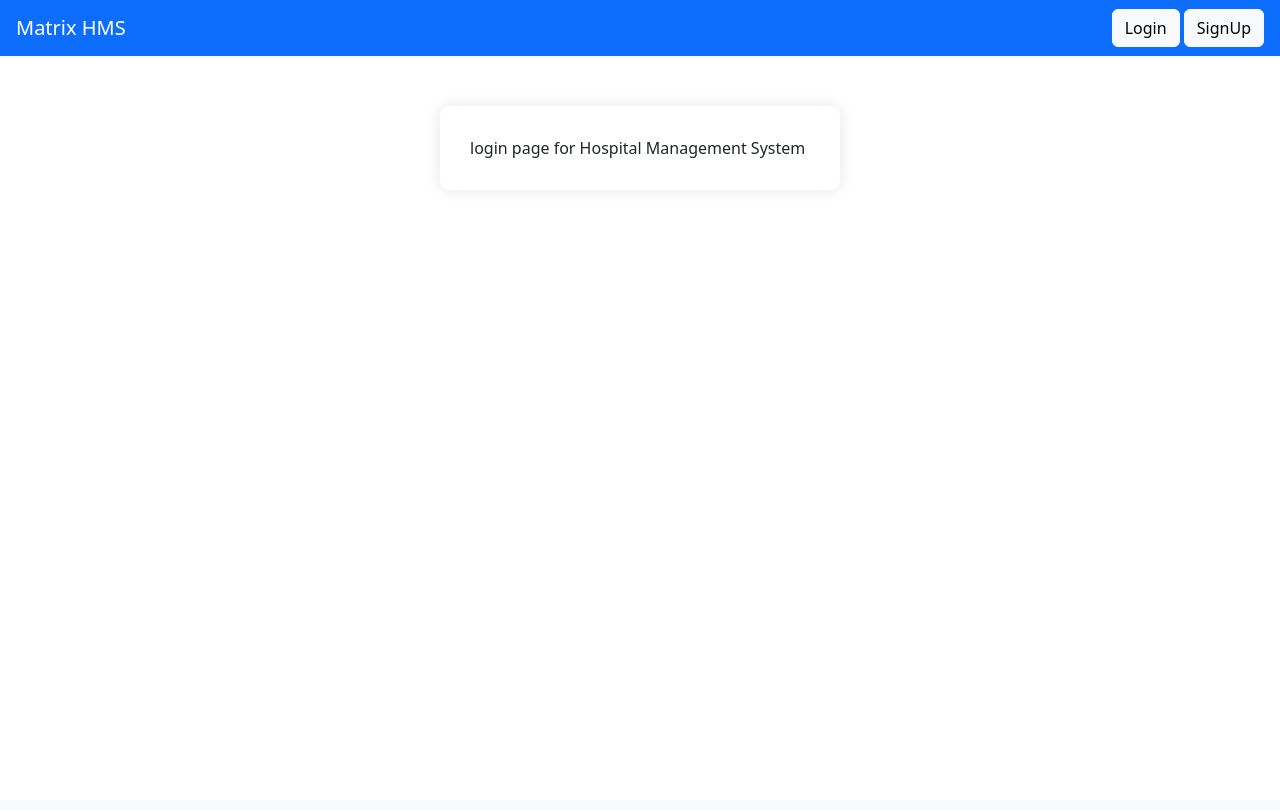
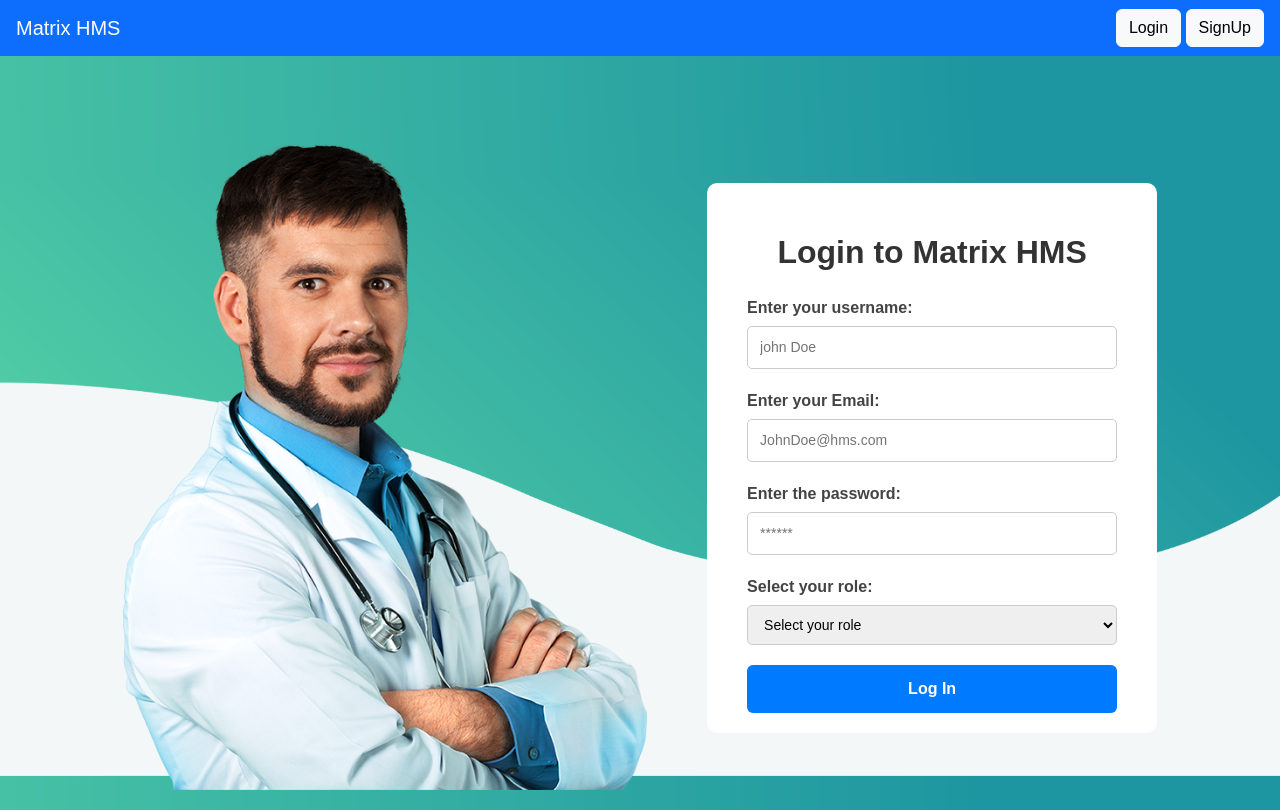
Before and after one commit to 24f3004415/Hospital-Management-System, a Flask app: page /login in a window 1280 px wide. Before the commit the page ends 158 px from the top, so only its background shows below. Run offline with Flask 3, Linux system fonts and the light colour scheme.

Commit message:
login page design

```diff
--- a/app.py
+++ b/app.py
@@ -1,5 +1,5 @@
 # app.py
-from flask import Flask, redirect, url_for,render_template
+from flask import Flask, redirect, url_for,render_template,request,session,flash
 from models import db, User, Doctor, Patient, Department, Appointment, DoctorAvailability, PatientHistory, Treatment
 
 app = Flask(__name__)
@@ -19,15 +19,41 @@ def landing_page():
     return render_template('landing.html')
 
 
-@app.route('/login')
+@app.route('/login', methods=['GET', 'POST'])
 def login():
-    return render_template('login.html')
+    if request.method == 'GET':
+        return render_template('login.html')
+
+    if request.method == 'POST':
+        user_name = request.form.get('user_name')
+        user_email = request.form.get('user_email')
+        user_password = request.form.get('user_password')
+        user_role = request.form.get('user_role')
+
+        user = User.query.filter_by(user_email=user_email).first()
+
+        if user:
+            flash(f'Welcome, {user.user_name}!')
+
+            if user.user_role == 'admin':
+                return redirect(url_for('admin_dashboard'))
+            elif user.user_role == 'doctor':
+                return redirect(url_for('doctor_dashboard'))
+            elif user.user_role == 'patient':
+                return redirect(url_for('patient_dashboard'))
+        else:
+            flash('Invalid credentials. Please try again.')
+
 
 
 @app.route('/signup')
 def signup():
     return render_template('signup.html')
 
+@app.route('/admin_dashboard')
+def admin_dashboard():
+    return render_template('AdminUI/admin_dashboard.html')
+
 
 
 
--- /dev/null
+++ b/templates/AdminUI/admin_dashboard.html
@@ -0,0 +1 @@
+This is admin's Dashboard
--- a/templates/login.html
+++ b/templates/login.html
@@ -4,23 +4,125 @@
 
 {% block style %}
 <style>
+    body {
+        background-color: #f4f7f8;
+        font-family: Arial, sans-serif;
+        background-image: url('/static/images/background.png');
+        height: 92.3vh;
+        background-size: cover;
+    }
+
+    .login-wrapper {
+        display: flex;
+        justify-content: center;
+        align-items: center;
+        gap: 60px;
+        max-width: 900px;
+        margin: 50px auto;
+        padding: 20px;
+    }
+
+    .doctor-image img {
+        height: 83vh;
+        width: auto;
+    }
+
     .login-container {
-        max-width: 400px;
-        margin: 50px auto;
-        padding: 30px;
-        box-shadow: 0 0 15px rgba(0, 0, 0, 0.1);
+
+        min-width: 450px;
+        height: 550px;
+        padding: 30px 40px;
         border-radius: 10px;
         background-color: white;
+        text-align: center;
     }
 
-    .login-form input {
-        margin-bottom: 15px;
+    .login-container h2 {
+        margin-bottom: 25px;
+        color: #333;
+        font-weight: 600;
+    }
+
+    form {
+        text-align: left;
+    }
+
+    label {
+        display: block;
+        margin-bottom: 6px;
+        font-weight: 600;
+        color: #444;
+    }
+
+    input[type="text"],
+    input[type="email"],
+    input[type="password"],
+    select {
+        width: 100%;
+        padding: 10px 12px;
+        margin-bottom: 20px;
+        border: 1px solid #ccc;
+        border-radius: 5px;
+        box-sizing: border-box;
+        font-size: 14px;
+        transition: border-color 0.3s ease;
+    }
+
+    input[type="text"]:focus,
+    input[type="email"]:focus,
+    input[type="password"]:focus,
+    select:focus {
+        border-color: #007bff;
+        outline: none;
+    }
+
+    button[type="submit"] {
+        width: 100%;
+        padding: 12px 0;
+        background-color: #007bff;
+        color: white;
+        border: none;
+        border-radius: 6px;
+        font-size: 16px;
+        font-weight: 600;
+        cursor: pointer;
+        transition: background-color 0.3s ease;
+    }
+
+    button[type="submit"]:hover {
+        background-color: #0056b3;
     }
 </style>
 {% endblock %}
 
 {% block content %}
-<div class="login-container">
-    login page for Hospital Management System
+<div class="login-wrapper">
+    <div class="doctor-image">
+        <img src="/static/images/male doctor.png" alt="Doctor Image">
+    </div>
+
+    <div class="login-container">
+        <h2>Login to Matrix HMS</h2>
+        <form action="/login" method="post">
+            <label for="user_name">Enter your username:</label>
+            <input type="text" id="user_name" name="user_name" placeholder="john Doe" required>
+
+            <label for="useremail">Enter your Email:</label>
+            <input type="email" id="useremail" name="user_email" placeholder="JohnDoe@hms.com" required>
+
+            <label for="password">Enter the password:</label>
+            <input type="password" id="password" name="user_password" placeholder="******" required>
+
+            <label for="role">Select your role:</label>
+            <select name="user_role" id="role" required>
+                <option value="" disabled selected>Select your role</option>
+                <option value="admin">Admin</option>
+                <option value="doctor">Doctor</option>
+                <option value="patient">Patient</option>
+            </select>
+
+            <button type="submit">Log In</button>
+        </form>
+    </div>
 </div>
 {% endblock %}
```
